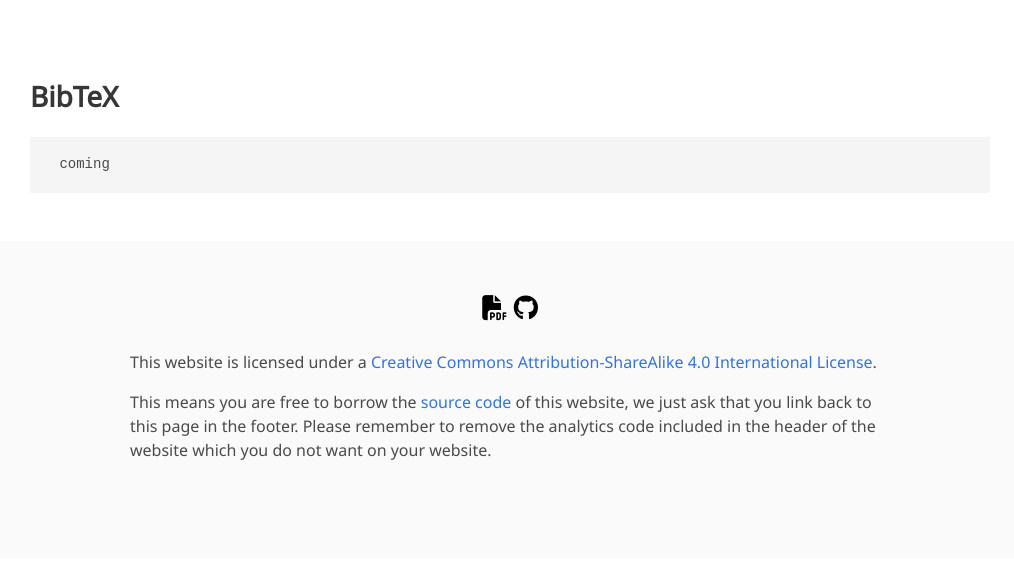
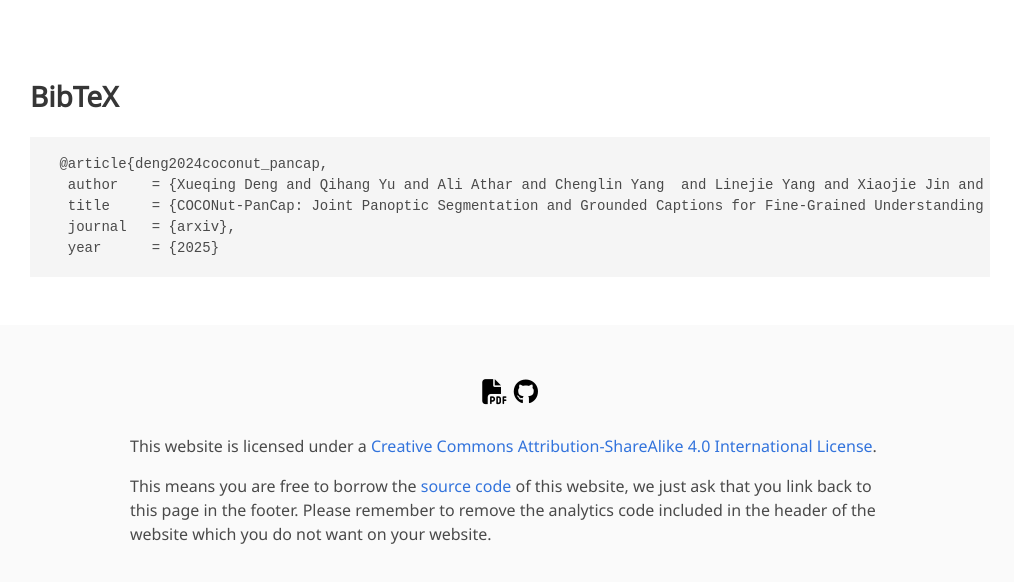
Before and after one commit to xdeng7/coconut.github.io, a plain HTML site: page coconut_pancap.html in a window 1280 px wide. Shown: the part 3108-3690 px from the top of the page, without its empty margins (130-1144 px from the left). Before the commit the page ends 3666 px from the top, so only its background shows below. Drawn offline with nearby package versions, Linux system fonts and the light colour scheme; some icons are missing; a web font is replaced by a local one.

Commit message:
Update coconut_pancap.html

```diff
--- a/coconut_pancap.html
+++ b/coconut_pancap.html
@@ -348,7 +348,11 @@
 <section class="section" id="BibTeX">
   <div class="container is-max-desktop content">
     <h2 class="title">BibTeX</h2>
-    <pre><code> coming
+    <pre><code> @article{deng2024coconut_pancap,
+  author    = {Xueqing Deng and Qihang Yu and Ali Athar and Chenglin Yang  and Linejie Yang and Xiaojie Jin and Xiaohui Shen and Liang-Chieh Chen},
+  title     = {COCONut-PanCap: Joint Panoptic Segmentation and Grounded Captions for Fine-Grained Understanding and Generation},
+  journal   = {arxiv},
+  year      = {2025}
 </code></pre>
   </div>
 </section>
```
